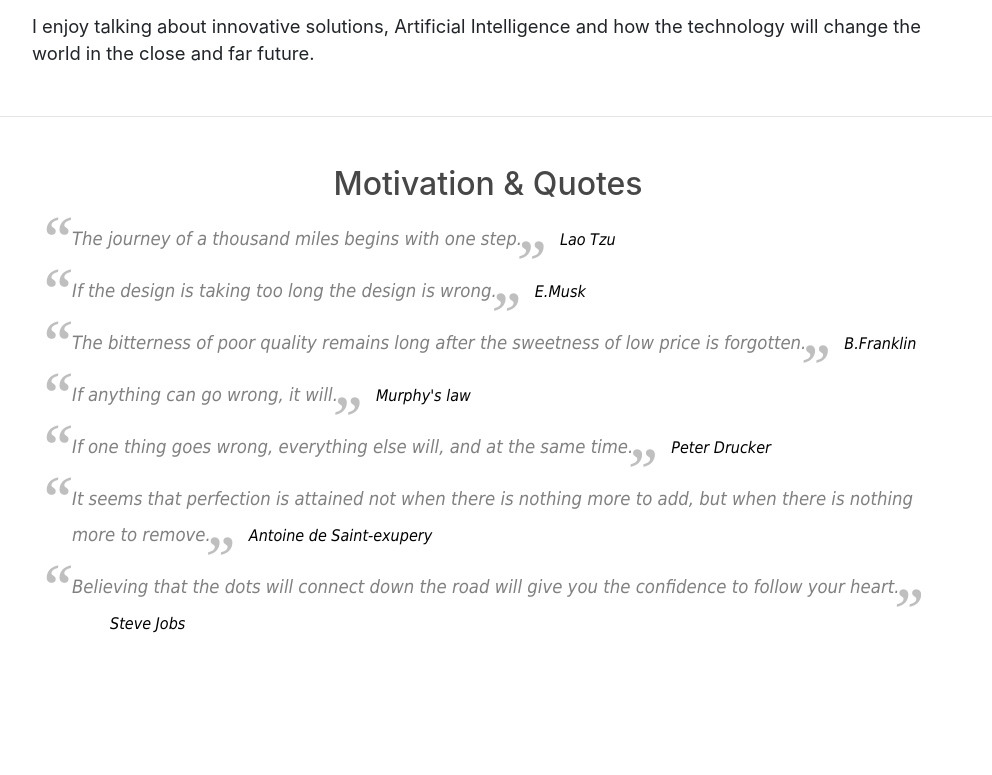
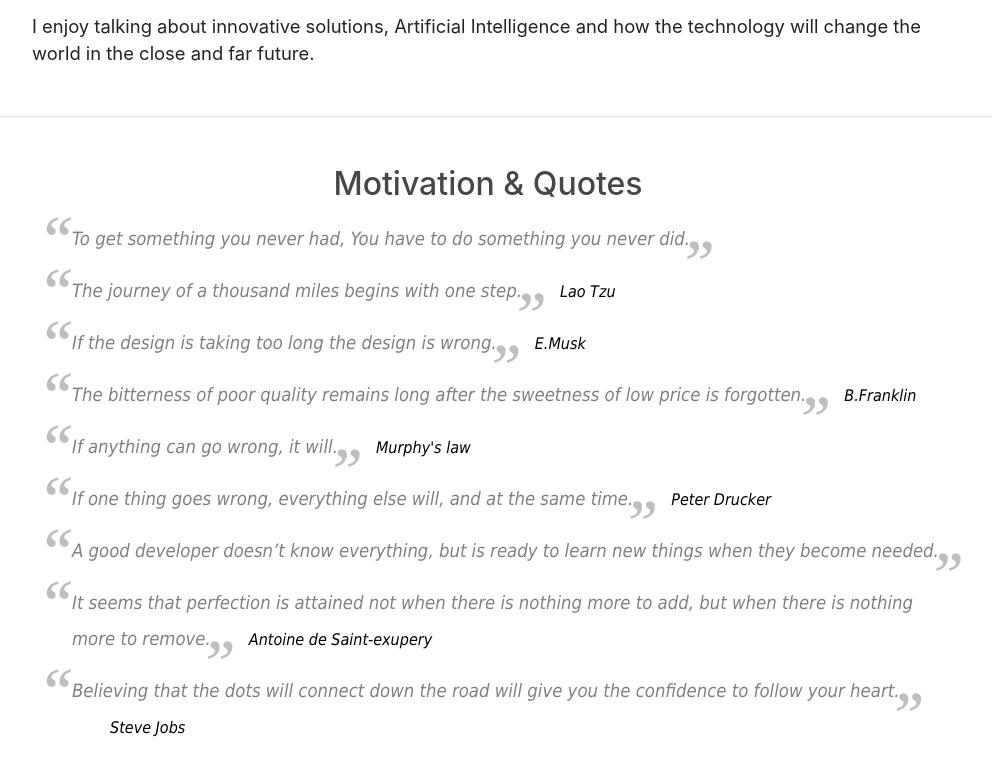
Before and after one commit to GiovanniFalzone/GiovanniFalzone.github.io, a website with bundled scripts: page index.html in a window 1280 px wide. Shown: the part 6148-6923 px from the top of the page, without its empty margins (288-1280 px from the left). Before the commit the page ends 6851 px from the top, so only its background shows below. Built offline with nearby package versions, Linux system fonts and the light colour scheme; a web font is replaced by a local one.

Commit message:
new quotes

```diff
--- a/index.html
+++ b/index.html
@@ -670,11 +670,13 @@
 			<div class="w-100">
 				<h2 class="mb-3 text-center">Motivation &amp; Quotes</h2>
 					<ul class="fa-ul">
+						<li><blockquote class="left"><p>To get something you never had, You have to do something you never did.</p></blockquote></li>
 						<li><blockquote class="left"><p>The journey of a thousand miles begins with one step.</p><cite>Lao Tzu</cite></blockquote></li>
 						<li><blockquote class="left"><p>If the design is taking too long the design is wrong.</p><cite>E.Musk</cite></blockquote></li>
 						<li><blockquote class="left"><p>The bitterness of poor quality remains long after the sweetness of low price is forgotten.</p><cite>B.Franklin</cite></blockquote></li>
 						<li><blockquote class="left"><p>If anything can go wrong, it will.</p><cite>Murphy's law</cite></blockquote></li>
 						<li><blockquote class="left"><p>If one thing goes wrong, everything else will, and at the same time.</p><cite>Peter Drucker</cite></blockquote></li>
+						<li><blockquote class="left"><p>A good developer doesn’t know everything, but is ready to learn new things when they become needed.</p></blockquote></li>
 						<li><blockquote class="left"><p>It seems that perfection is attained not when there is nothing more to add, but when there is nothing more to remove.</p><cite>Antoine de Saint-exupery</cite></blockquote></li>
 						<li><blockquote class="left"><p>Believing that the dots will connect down the road will give you the confidence to follow your heart.</p><cite>Steve Jobs</cite></blockquote></li>
 					</ul>
```
